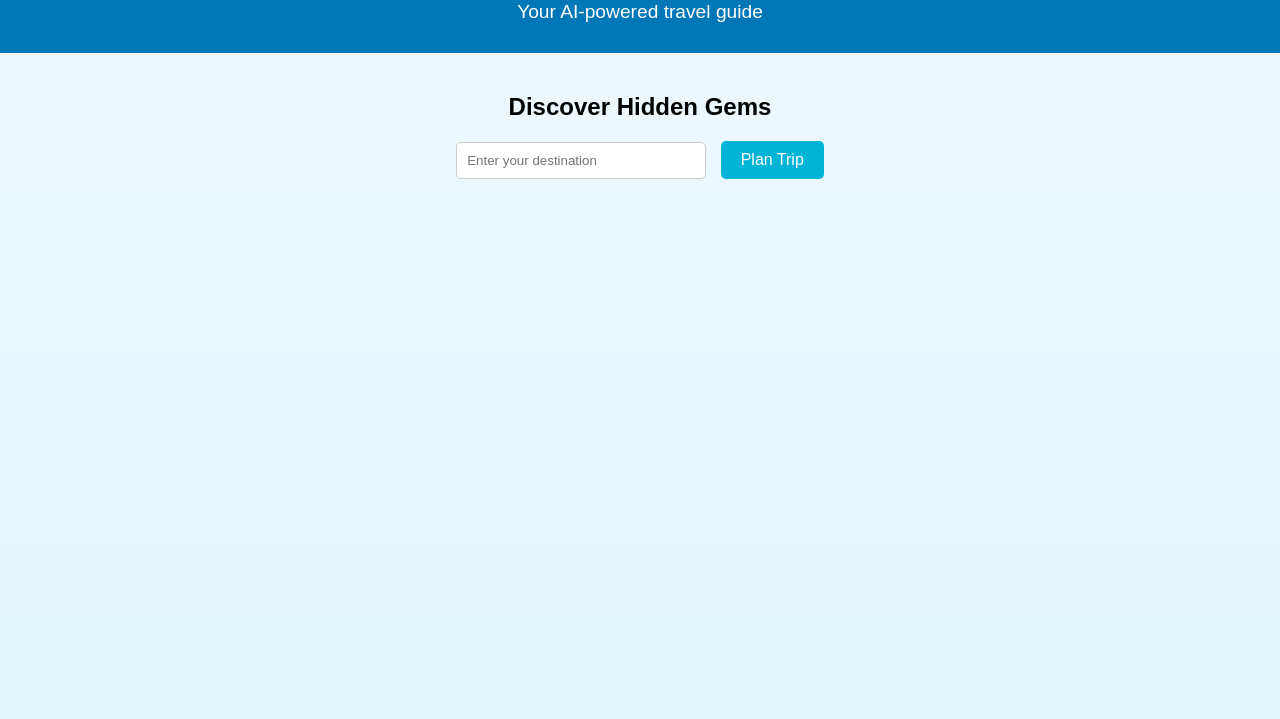
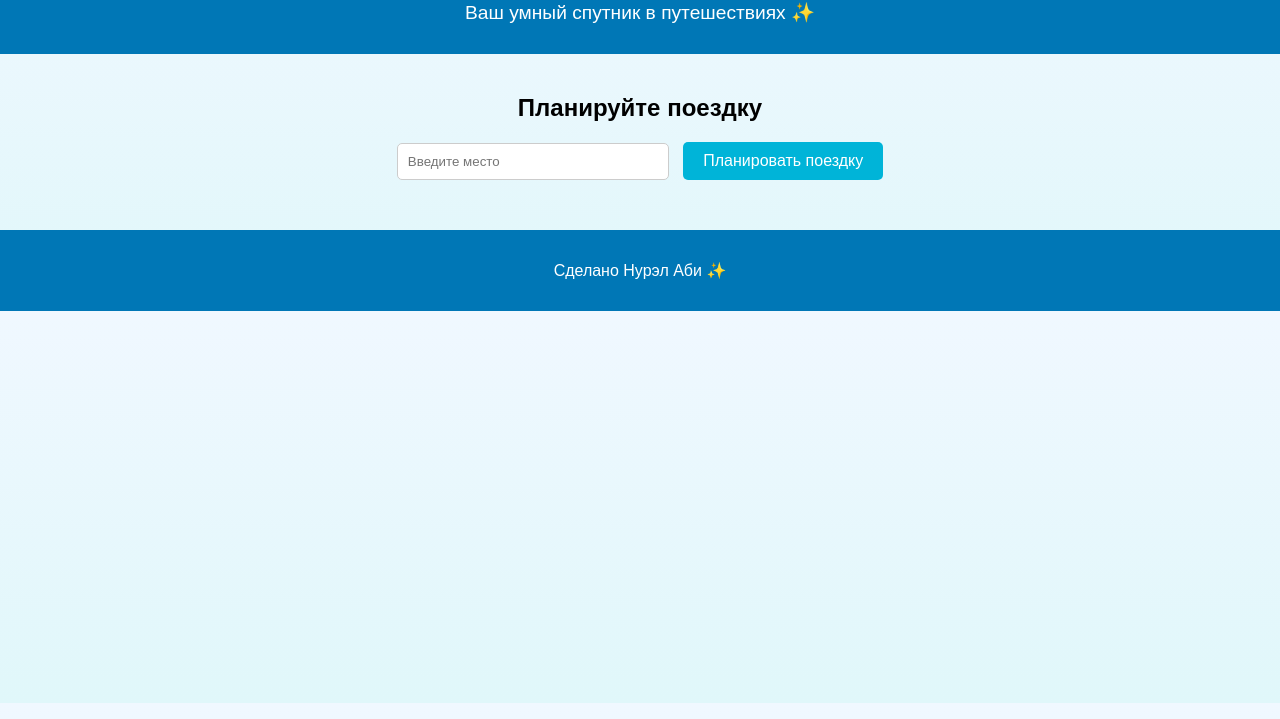
Before and after one commit to Nurel0Alymkulov/TravelPal, a plain HTML site: page index.html in a window 1280 px wide. Shown: the part 81-800 px from the top of the page. Drawn offline with Linux system fonts and the light colour scheme.

Commit message:
Update index.html

```diff
--- a/index.html
+++ b/index.html
@@ -1,18 +1,30 @@
-<html lang="en">
+<!DOCTYPE html>
+<html lang="ru">
 <head>
   <meta charset="UTF-8">
   <meta name="viewport" content="width=device-width, initial-scale=1.0">
-  <title>TravelPal</title>
+  <title>🌍 TravelPal</title>
   <link rel="stylesheet" href="style.css">
 </head>
 <body>
   <header>
     <h1>🌍 TravelPal</h1>
-    <p>Your AI-powered travel guide</p>
+    <p>Ваш умный спутник в путешествиях ✨</p>
   </header>
 
   <main>
     <section>
-      <h2>Discover Hidden Gems</h2>
-      <input type="text" id="destination" placeholder="Enter your destination">
-      <button onclick="planTrip()">Plan Trip</button>
+      <h2>Планируйте поездку</h2>
+      <input type="text" id="destination" placeholder="Введите место">
+      <button onclick="planTrip()">Планировать поездку</button>
+      <p id="result"></p>
+    </section>
+  </main>
+
+  <footer>
+    <p>Сделано Нурэл Аби ✨</p>
+  </footer>
+
+  <script src="script.js"></script>
+</body>
+</html>
```
